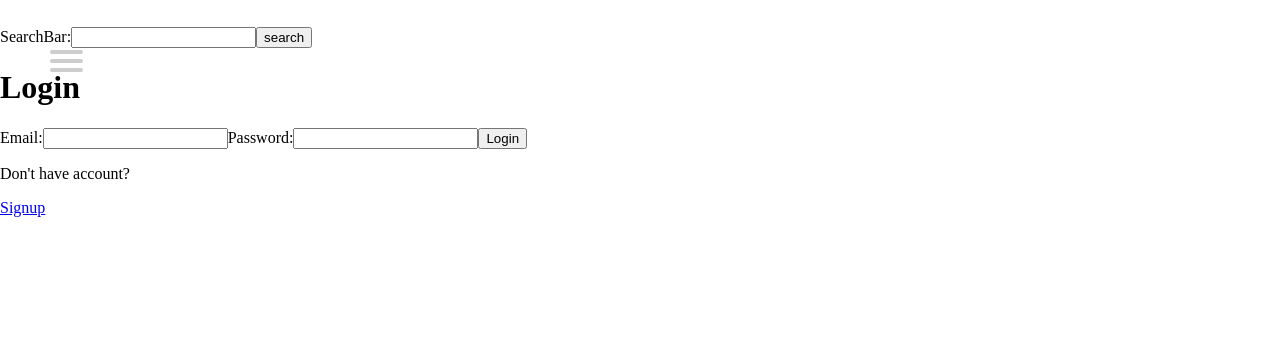
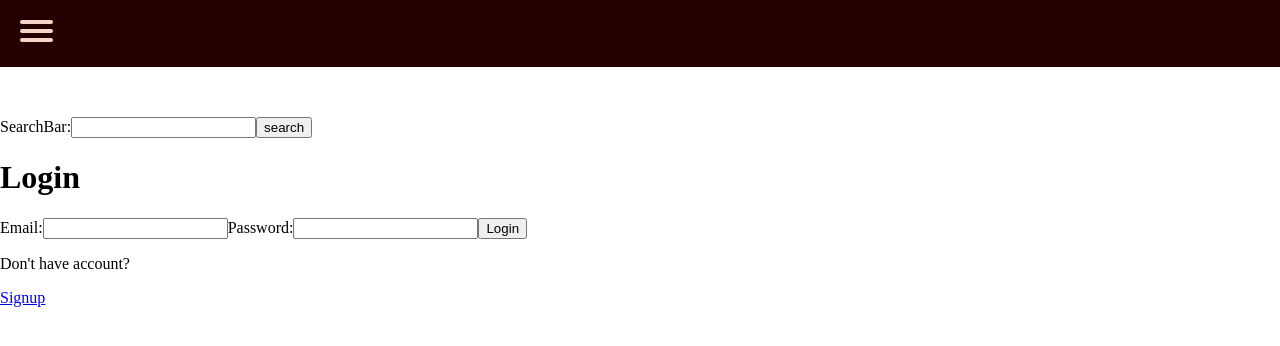
Before and after one commit to Fiend-Shadow/e-commerce-front-end, a React (Create React App) app: page /login in a window 1280 px wide. Shown: the top 346 px of the page. Built offline with nearby package versions, Linux system fonts and the light colour scheme; no server answers.

Commit message:
solve refresh search the problem was we were not using componentDidUpdate

```diff
--- a/src/App.css
+++ b/src/App.css
@@ -2,12 +2,16 @@ html, body {
   margin: 0;
   padding: 0;
   display:flex;
+  flex-direction: column;
 }
 
 .App {
   padding: 20px;
 }
 
+.nav-bar {
+  margin-top: 50px;
+}
 /* nav.navbar {
   display: flex;
   padding: 0px 20px;
--- a/src/App.js
+++ b/src/App.js
@@ -45,7 +45,7 @@ class App extends Component {
     // e.preventDefault();
 
 
-    Axios.post("http://localhost:5000/product/searchPage" ,
+    axios.post("http://localhost:5000/product/searchPage" ,
                {productName:oneProduct}, {withCredentials: true})
     .then((result) => {
       return result;
@@ -59,7 +59,7 @@ class App extends Component {
   render() {
     return (
       <div className="container">
-        <Navbar hide={this.hideSearchBar} show={this.showSearchBar}/>
+        <Navbar hide={this.hideSearchBar} show={this.showSearchBar} className="nav-bar"/>
         {this.state.showSearchBar ? <SearchBar productByName = {this.searchResult}/> :console.log("aslkdef") }
 
         <Switch>
--- a/src/components/Navbar.css
+++ b/src/components/Navbar.css
@@ -11,9 +11,12 @@
 #menuToggle
 {
   display: block;
-  position: relative;
+  /* position: relative; */
   top: 50px;
   left: 50px;
+  background-color: #260101;
+
+  padding: 20px;
 
   z-index: 1;
 
@@ -21,17 +24,18 @@
   user-select: none;
 }
 
+/* Links in menu  */
 #menuToggle a
 {
   text-decoration: none;
-  color: #232323;
+  color: #260101;
 
   transition: color 0.3s ease;
 }
 
 #menuToggle a:hover
 {
-  color: tomato;
+  color: #5BA698;
 }
 
 
@@ -41,8 +45,8 @@
   width: 40px;
   height: 32px;
   position: absolute;
-  top: -7px;
-  left: -5px;
+  top: 20px;
+  left: 10px;
 
   cursor: pointer;
 
@@ -52,6 +56,8 @@
   -webkit-touch-callout: none;
 }
 
+
+/* Burguer */
 #menuToggle span
 {
   display: block;
@@ -60,7 +66,7 @@
   margin-bottom: 5px;
   position: relative;
 
-  background: #cdcdcd;
+  background: #F2D5C4;
   border-radius: 3px;
 
   z-index: 1;
@@ -82,11 +88,13 @@
   transform-origin: 0% 100%;
 }
 
+
+/* Cross */
 #menuToggle input:checked ~ span
 {
   opacity: 1;
   transform: rotate(45deg) translate(-2px, -1px);
-  background: #232323;
+  background: #260101;
 }
 
 #menuToggle input:checked ~ span:nth-last-child(3)
@@ -100,15 +108,19 @@
   transform: rotate(-45deg) translate(0, -1px);
 }
 
+
+
+
 #menu
 {
-  position: absolute;
-  width: 300px;
+  position: fixed;
+  width: 2000px;
   margin: -100px 0 0 -50px;
   padding: 50px;
   padding-top: 125px;
+  color: #260101;
+  background-color: rgba(242, 213, 196, 0.95);
 
-  background: #ededed;
   list-style-type: none;
   -webkit-font-smoothing: antialiased;
   /* to stop flickering of text in safari */
@@ -129,3 +141,14 @@
 {
   transform: none;
 }
+
+
+.navbar-button {
+  background: #260101;
+  color: #F2D5C4;
+  border: none;
+}
+
+.navbar-button:hover {
+  color: white;
+}
--- a/src/components/Navbar.js
+++ b/src/components/Navbar.js
@@ -20,6 +20,7 @@ class Navbar extends Component {
 
     return (
       <nav className="navbar" id="navBar" role="navigation">
+
         <div id="menuToggle">
           <input type ="checkbox" />
           <span></span>
--- /dev/null
+++ b/src/components/SearchBar.css
@@ -0,0 +1,3 @@
+#search-bar-container {
+  margin-top: 50px;
+}
--- a/src/components/SearchBar.js
+++ b/src/components/SearchBar.js
@@ -4,6 +4,7 @@ import Axios from "axios";
 import {Link} from "react-router-dom";
 import SearchPage from "./../pages/SearchPage";
 import { withRouter } from "react-router-dom";
+import "./SearchBar.css";
 
 class SearchBar extends React.Component {
     state = {
@@ -12,7 +13,6 @@ class SearchBar extends React.Component {
 
     // componentDidMount() {
     // }
-
     searchProduct = searchValue =>{
     const filterProductList = this.state.productsList.filter(element => {
       let lowProduct = element.name.toLowerCase();
@@ -38,13 +38,15 @@ class SearchBar extends React.Component {
     // this.setState();
     let {productName} = this.state ;
 
-    this.props.history.push(`/searchPage?product=${productName}`)
+    this.props.history.push(`/searchPage?product=${productName}`);
+
+    // this.setState({});
   };
 
   render () {
     return (
       // <form onSubmit={this.props.productByName(this.state.productName)}>
-         <form onSubmit={this.handleSubmitSearch}>
+         <form id="search-bar-container" onSubmit={this.handleSubmitSearch}>
         <label>
           SearchBar:
           <input type="text" name = "productName" value={this.state.value} onChange={this.handleChange} />
--- a/src/pages/Home.js
+++ b/src/pages/Home.js
@@ -6,8 +6,8 @@ function Home() {
     <div>
       <h1>E-Commerce website</h1>
       <div id="hero-container">
-        <h2>This is the hero title</h2>
-        <h4>Inspiring phrase for the world</h4>
+        <h2>Hero title here</h2>
+        <h4>Inspiring phrase for consumers</h4>
       </div>
 
 
--- a/src/pages/SearchPage.js
+++ b/src/pages/SearchPage.js
@@ -21,6 +21,16 @@ class SearchPage extends Component {
 
     const productName = values.product;
     this.searchResult(productName);
+  }
+
+  componentDidUpdate(prevProps, prevState) {
+    if(prevProps.location.search !== this.props.location.search) {
+      const values = queryString.parse(this.props.location.search)
+
+      const productName = values.product;
+      this.searchResult(productName);
+    }
+
   }
 
 
@@ -64,7 +74,7 @@ class SearchPage extends Component {
   // };
 
 
-  handleSubmitSearch = (event) => {
+  handleSubmitProdDetails = (event) => {
     event.preventDefault();
     // this.setState({products:[]});
 
@@ -86,7 +96,7 @@ class SearchPage extends Component {
               return (
                 <div key={prod._id}>
                 <p>hello capu </p>
-                <form onSubmit={this.handleSubmitSearch}>
+                <form onSubmit={this.handleSubmitProdDetails}>
                 <h3> {prod.productName}</h3>
                 <p>{prod.description}</p>
                 <img src={prod.img_url} alt="" />
@@ -108,4 +118,4 @@ class SearchPage extends Component {
   }
 }
 
-export default withRouter(SearchPage);
+export default SearchPage;
```
